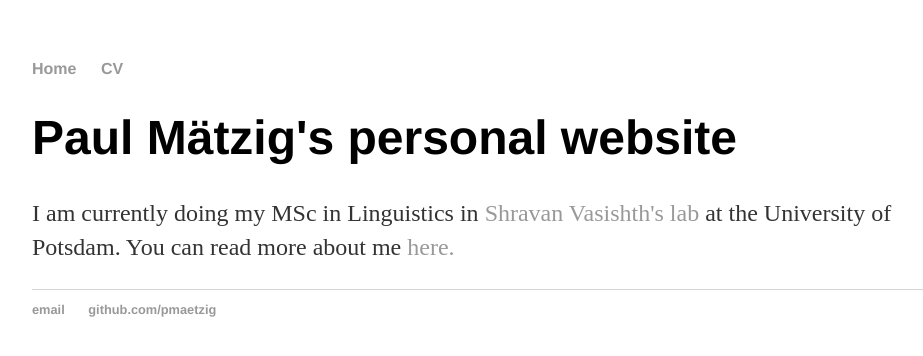
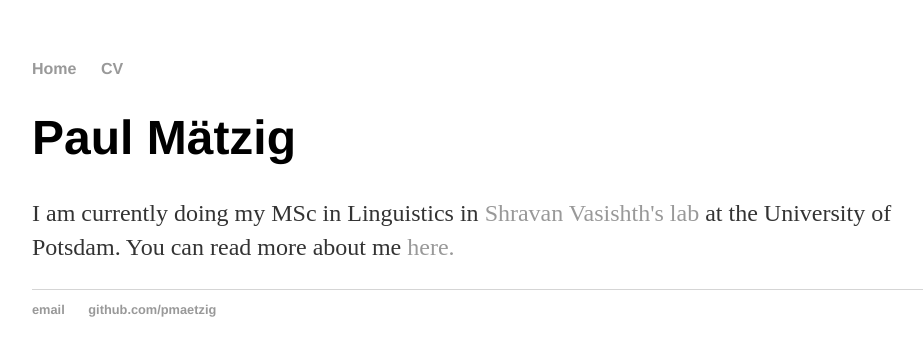
Before and after one commit to pmaetzig/pmaetzig.github.io, a Jekyll site: the page built from index.html, in a window 1280 px wide. Shown: the top 356 px of the page, without its empty margins (160-1083 px from the left). Built offline with Jekyll 4.4.1, drawn with Linux system fonts in a browser that asks for light colours.

Commit message:
edited index.html

```diff
--- a/index.html
+++ b/index.html
@@ -3,6 +3,6 @@ layout: default
 title: Paul Mätzig
 ---
 <div class="blurb">
-  <h1>Paul Mätzig's personal website</h1>
+  <h1>Paul Mätzig</h1>
   <p>I am currently doing my MSc in Linguistics in <a href*"http://www.ling.uni-potsdam.de/~vasishth/">Shravan Vasishth's lab</a> at the University of Potsdam. You can read more about me <a href="/cv">here.</a></p>
 </div><!-- /.blurb -->
```
